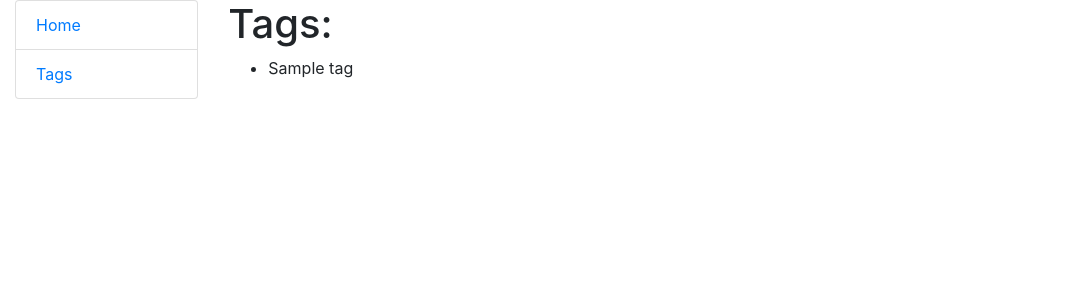
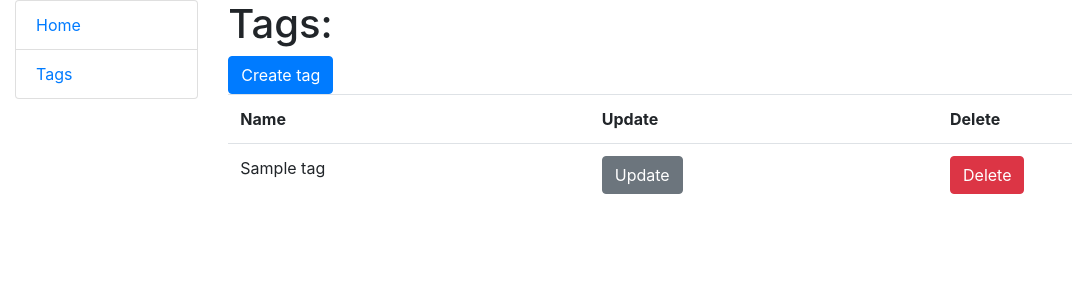
Before and after one commit to Nexxel05/Todo-list-project, a Django app: page /tags/ in a window 1280 px wide. Shown: the top 300 px of the page, without its empty margins (0-1072 px from the left). Run offline with Django 4.2, Linux system fonts and the light colour scheme; tables that the repository leaves empty hold one stand-in row (values such as "Sample post").

Commit message:
Change visual representation to be as table for list of tags

```diff
--- a/templates/app/tag_list.html
+++ b/templates/app/tag_list.html
@@ -3,9 +3,20 @@
 {% block content %}
   <body>
     <h1>Tags:</h1>
-    <ul>{% for tag in tag_list %}
-      <li>{{ tag.name }}</li>
+    <a class="btn btn-primary" href="{% url 'app:tag-create' %}">Create tag</a>
+    <table class="table">
+      <tr>
+        <th>Name</th>
+        <th>Update</th>
+        <th>Delete</th>
+      </tr>
+    {% for tag in tag_list %}
+      <tr>
+        <td>{{ tag.name }}</td>
+        <td><a class="btn btn-secondary" href="{% url 'app:tag-update' pk=tag.id %}">Update</a></td>
+        <td><a class="btn btn-danger" href="{% url 'app:tag-delete' pk=tag.id %}">Delete</a></td>
+      </tr>
     {% endfor %}
-    </ul>
+    </table>
   </body>
 {% endblock %}
```
